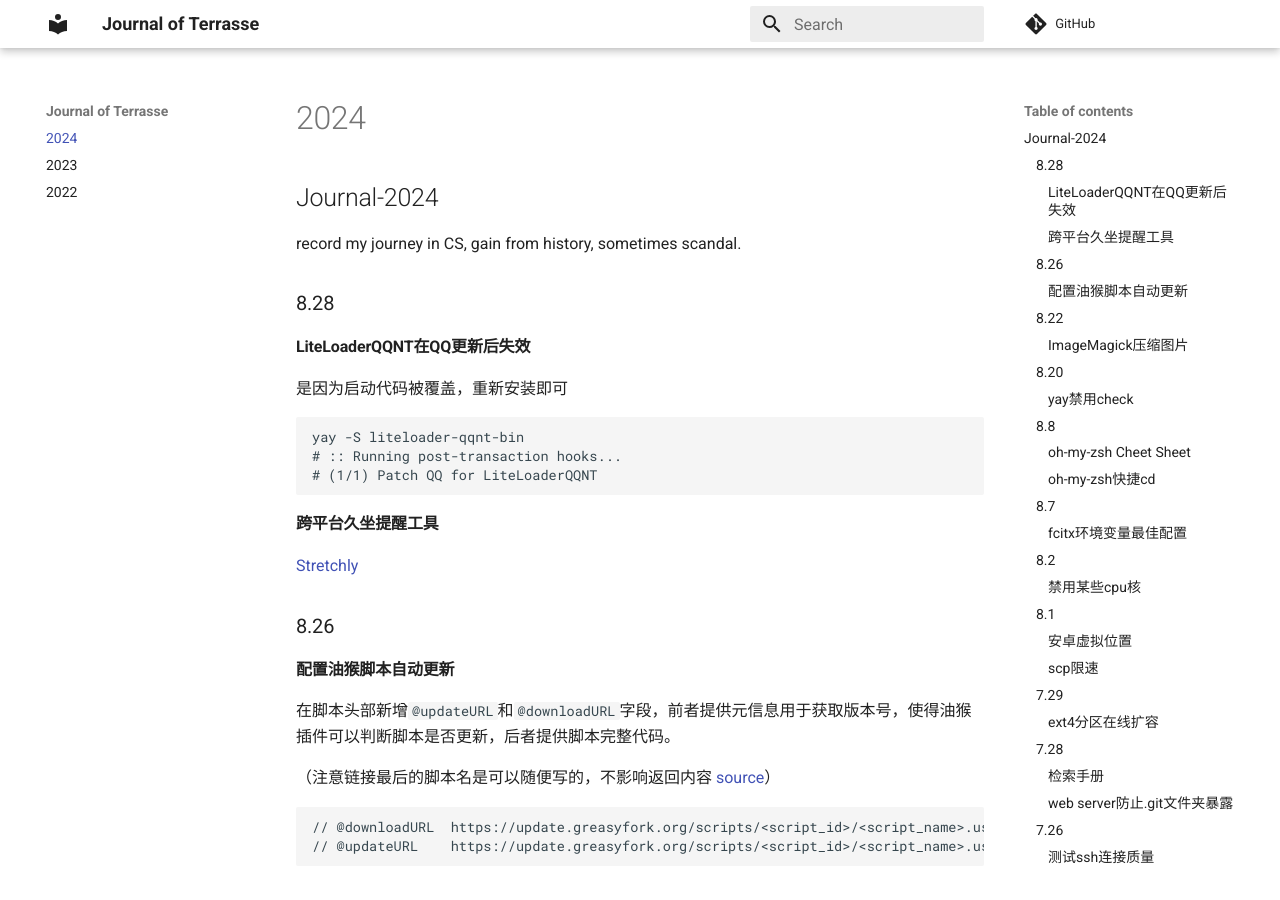
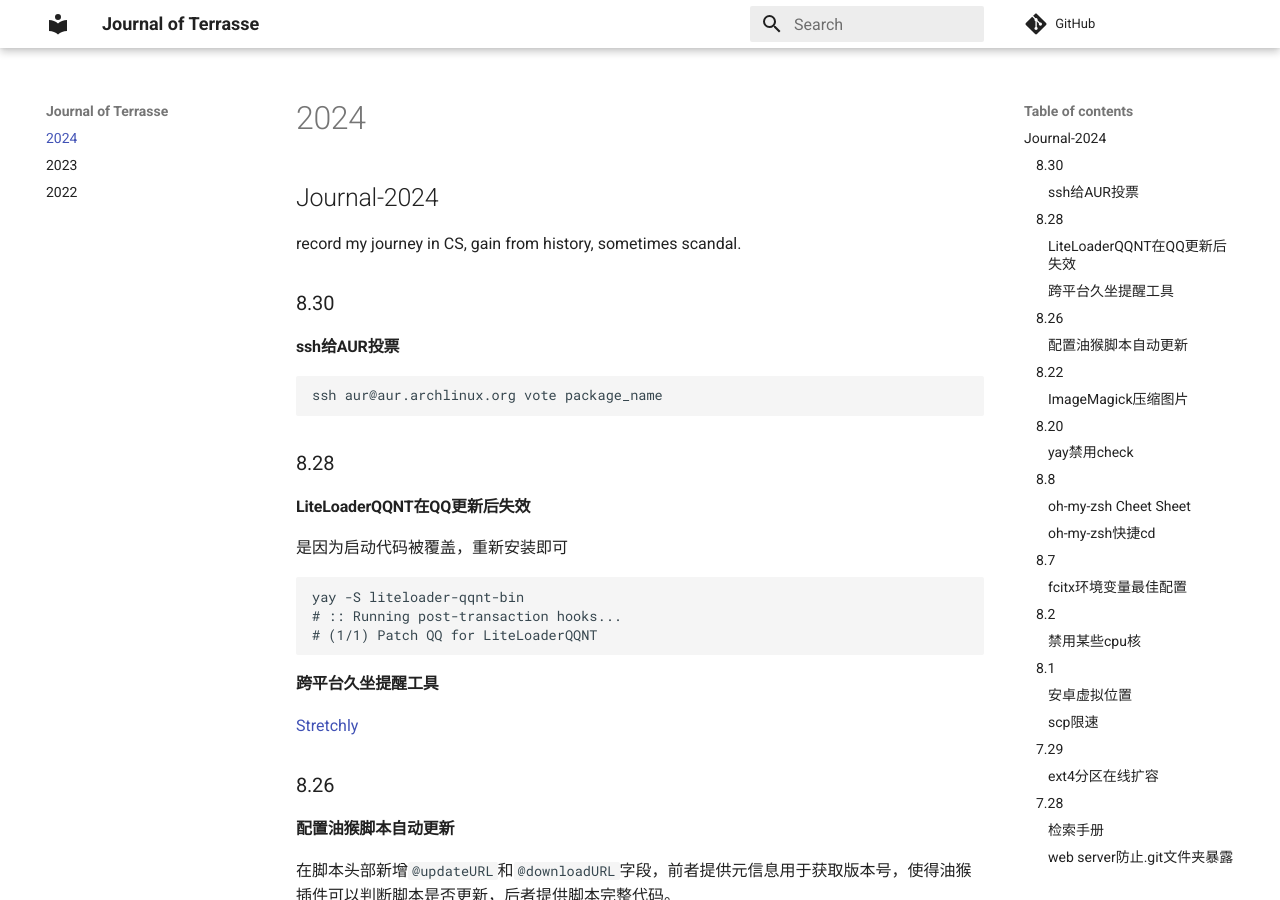
Before and after one commit to Jerry-Terrasse/journal, an MkDocs documentation site: the page built from docs/2024.md, in a window 1280 px wide and 900 px high. Built offline with MkDocs 1.6.1 and Material for MkDocs 9.7.7, drawn with Linux system fonts in a browser that asks for light colours; comment, search, counter and statistics services are not loaded.

Commit message:
update (Fri Aug 30 08:03:12 PM CST 2024)

````diff
--- a/docs/2024.md
+++ b/docs/2024.md
@@ -1,6 +1,14 @@
 ## Journal-2024
 
 record my journey in CS, gain from history, sometimes scandal.
+
+### 8.30
+
+#### ssh给AUR投票
+
+```shell
+ssh aur@aur.archlinux.org vote package_name
+```
 
 ### 8.28
 
````
